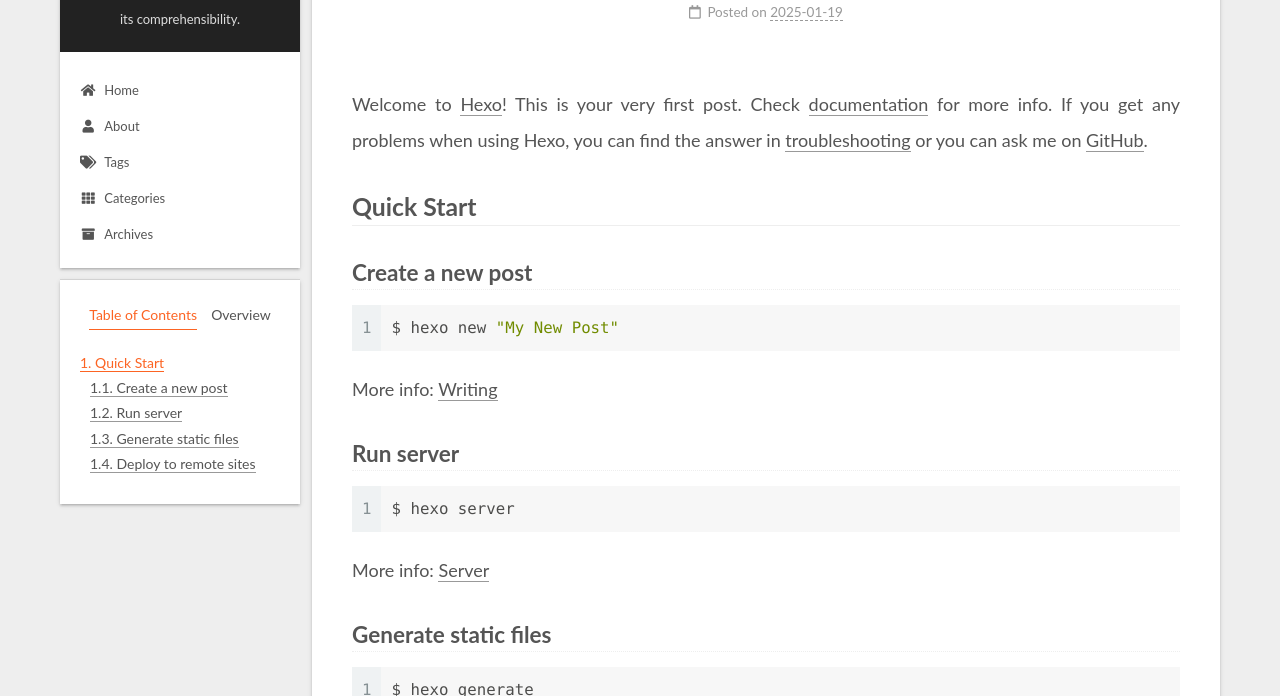
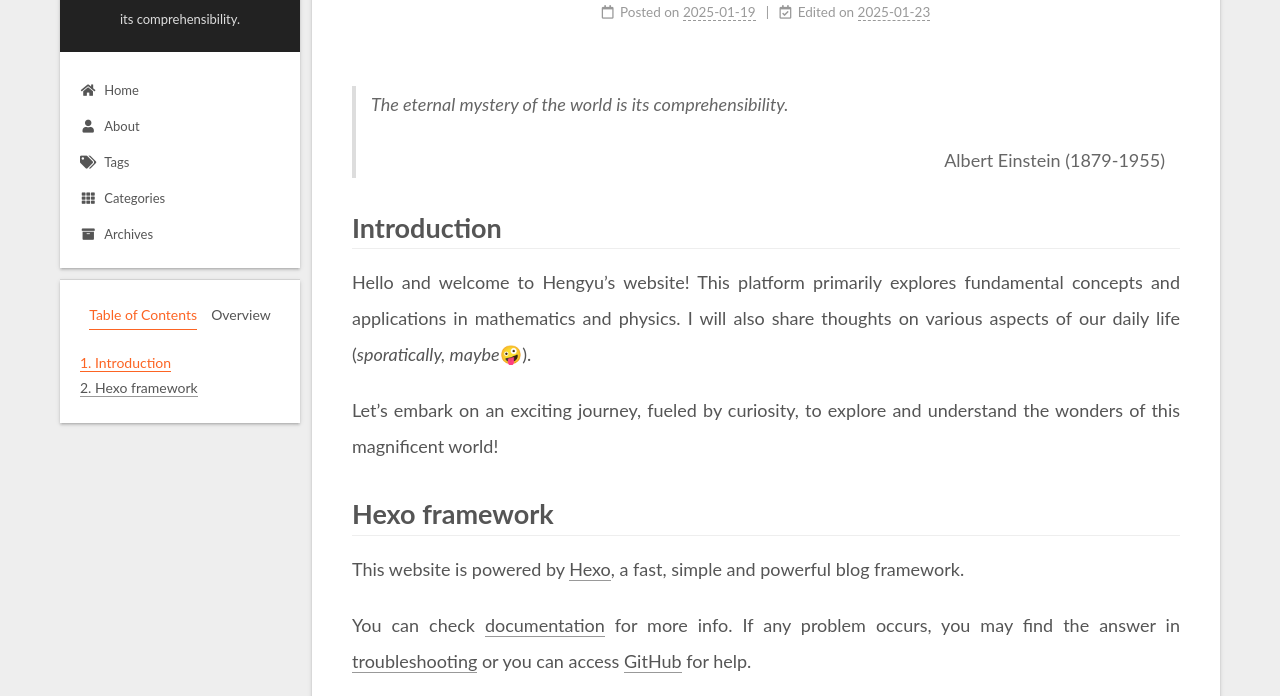
Before and after one commit to hyDSirius/hyDSirius.github.io, a plain HTML site: page 2025/01/19/hello-world/index.html in a window 1280 px wide. Shown: the part 88-784 px from the top of the page. Drawn offline with Linux system fonts and the light colour scheme.

Commit message:
Site updated: 2025-01-23 18:15:29

```diff
--- a/2025/01/19/hello-world/index.html
+++ b/2025/01/19/hello-world/index.html
@@ -5,10 +5,10 @@
 <meta name="viewport" content="width=device-width, initial-scale=1, maximum-scale=2">
 <meta name="theme-color" content="#222">
 <meta name="generator" content="Hexo 7.3.0">
-  <link rel="apple-touch-icon" sizes="180x180" href="/images/apple-touch-icon-next.png">
-  <link rel="icon" type="image/png" sizes="32x32" href="/images/favicon-32x32-next.png">
-  <link rel="icon" type="image/png" sizes="16x16" href="/images/favicon-16x16-next.png">
-  <link rel="mask-icon" href="/images/logo.svg" color="#222">
+  <link rel="apple-touch-icon" sizes="180x180" href="/images/D_apple-touch-icon-next.png">
+  <link rel="icon" type="image/png" sizes="32x32" href="/images/D_favicon-32x32-next.png">
+  <link rel="icon" type="image/png" sizes="16x16" href="/images/D_favicon-16x16-next.png">
+  <link rel="mask-icon" href="/images/D_logo.svg" color="#222">
 
 <link rel="stylesheet" href="/css/main.css">
 
@@ -20,15 +20,15 @@
     var CONFIG = {"hostname":"example.com","root":"/","scheme":"Gemini","version":"7.8.0","exturl":false,"sidebar":{"position":"left","display":"post","padding":18,"offset":12,"onmobile":false},"copycode":{"enable":false,"show_result":false,"style":null},"back2top":{"enable":true,"sidebar":false,"scrollpercent":false},"bookmark":{"enable":false,"color":"#222","save":"auto"},"fancybox":false,"mediumzoom":false,"lazyload":false,"pangu":false,"comments":{"style":"tabs","active":null,"storage":true,"lazyload":false,"nav":null},"algolia":{"hits":{"per_page":10},"labels":{"input_placeholder":"Search for Posts","hits_empty":"We didn't find any results for the search: ${query}","hits_stats":"${hits} results found in ${time} ms"}},"localsearch":{"enable":false,"trigger":"auto","top_n_per_article":1,"unescape":false,"preload":false},"motion":{"enable":true,"async":false,"transition":{"post_block":"fadeIn","post_header":"slideDownIn","post_body":"slideDownIn","coll_header":"slideLeftIn","sidebar":"slideUpIn"}}};
   </script>
 
-  <meta name="description" content="Welcome to Hexo! This is your very first post. Check documentation for more info. If you get any problems when using Hexo, you can find the answer in troubleshooting or you can ask me on GitHub. Quick">
+  <meta name="description" content="The eternal mystery of the world is its comprehensibility. Albert Einstein (1879-1955) IntroductionHello and welcome to Hengyu’s website! This platform primarily explores fundamental concepts and app">
 <meta property="og:type" content="article">
 <meta property="og:title" content="Hello World">
 <meta property="og:url" content="http://example.com/2025/01/19/hello-world/index.html">
 <meta property="og:site_name" content="Hengyu Ding">
-<meta property="og:description" content="Welcome to Hexo! This is your very first post. Check documentation for more info. If you get any problems when using Hexo, you can find the answer in troubleshooting or you can ask me on GitHub. Quick">
+<meta property="og:description" content="The eternal mystery of the world is its comprehensibility. Albert Einstein (1879-1955) IntroductionHello and welcome to Hengyu’s website! This platform primarily explores fundamental concepts and app">
 <meta property="og:locale" content="en_US">
 <meta property="article:published_time" content="2025-01-19T03:17:33.966Z">
-<meta property="article:modified_time" content="2025-01-19T03:17:33.966Z">
+<meta property="article:modified_time" content="2025-01-23T10:13:27.132Z">
 <meta property="article:author" content="hyDSirius">
 <meta name="twitter:card" content="summary">
 
@@ -191,6 +191,13 @@
 
               <time title="Created: 2025-01-19 11:17:33" itemprop="dateCreated datePublished" datetime="2025-01-19T11:17:33+08:00">2025-01-19</time>
             </span>
+              <span class="post-meta-item">
+                <span class="post-meta-item-icon">
+                  <i class="far fa-calendar-check"></i>
+                </span>
+                <span class="post-meta-item-text">Edited on</span>
+                <time title="Modified: 2025-01-23 18:13:27" itemprop="dateModified" datetime="2025-01-23T18:13:27+08:00">2025-01-23</time>
+              </span>
 
 
 
@@ -203,8 +210,15 @@
     <div class="post-body" itemprop="articleBody">
 
 
-        <p>Welcome to <a target="_blank" rel="noopener" href="https://hexo.io/">Hexo</a>! This is your very first post. Check <a target="_blank" rel="noopener" href="https://hexo.io/docs/">documentation</a> for more info. If you get any problems when using Hexo, you can find the answer in <a target="_blank" rel="noopener" href="https://hexo.io/docs/troubleshooting.html">troubleshooting</a> or you can ask me on <a target="_blank" rel="noopener" href="https://github.com/hexojs/hexo/issues">GitHub</a>.</p>
-<h2 id="Quick-Start"><a href="#Quick-Start" class="headerlink" title="Quick Start"></a>Quick Start</h2><h3 id="Create-a-new-post"><a href="#Create-a-new-post" class="headerlink" title="Create a new post"></a>Create a new post</h3><figure class="highlight bash"><table><tr><td class="gutter"><pre><span class="line">1</span><br></pre></td><td class="code"><pre><span class="line">$ hexo new <span class="string">&quot;My New Post&quot;</span></span><br></pre></td></tr></table></figure>
+        <blockquote>
+<p><em>The eternal mystery of the world is its comprehensibility.</em></p>
+<p align='right'>Albert Einstein (1879-1955)</p></blockquote>
+<h1 id="Introduction"><a href="#Introduction" class="headerlink" title="Introduction"></a>Introduction</h1><p>Hello and welcome to Hengyu’s website! This platform primarily explores fundamental concepts and applications in mathematics and physics. I will also share thoughts on various aspects of our daily life (<em>sporatically, maybe</em>🤪).</p>
+<p>Let’s embark on an exciting journey, fueled by curiosity, to explore and understand the wonders of this magnificent world!</p>
+<h1 id="Hexo-framework"><a href="#Hexo-framework" class="headerlink" title="Hexo framework"></a>Hexo framework</h1><p>This website is powered by <a target="_blank" rel="noopener" href="https://hexo.io/">Hexo</a>, a fast, simple and powerful blog framework.</p>
+<p>You can check <a target="_blank" rel="noopener" href="https://hexo.io/docs/">documentation</a> for more info. If any problem occurs, you may find the answer in <a target="_blank" rel="noopener" href="https://hexo.io/docs/troubleshooting.html">troubleshooting</a> or you can access <a target="_blank" rel="noopener" href="https://github.com/hexojs/hexo/issues">GitHub</a> for help.</p>
+<h2 id="Useful-Commands"><a href="#Useful-Commands" class="headerlink" title="Useful Commands"></a>Useful Commands</h2><p>You can run the commands below in <strong>Git Bash</strong> to create and publish your own blogs.</p>
+<h3 id="Create-a-new-post"><a href="#Create-a-new-post" class="headerlink" title="Create a new post"></a>Create a new post</h3><figure class="highlight bash"><table><tr><td class="gutter"><pre><span class="line">1</span><br></pre></td><td class="code"><pre><span class="line">$ hexo new <span class="string">&quot;My New Post&quot;</span></span><br></pre></td></tr></table></figure>
 
 <p>More info: <a target="_blank" rel="noopener" href="https://hexo.io/docs/writing.html">Writing</a></p>
 <h3 id="Run-server"><a href="#Run-server" class="headerlink" title="Run server"></a>Run server</h3><figure class="highlight bash"><table><tr><td class="gutter"><pre><span class="line">1</span><br></pre></td><td class="code"><pre><span class="line">$ hexo server</span><br></pre></td></tr></table></figure>
@@ -286,7 +300,7 @@
 
       <!--noindex-->
       <div class="post-toc-wrap sidebar-panel">
-          <div class="post-toc motion-element"><ol class="nav"><li class="nav-item nav-level-2"><a class="nav-link" href="#Quick-Start"><span class="nav-number">1.</span> <span class="nav-text">Quick Start</span></a><ol class="nav-child"><li class="nav-item nav-level-3"><a class="nav-link" href="#Create-a-new-post"><span class="nav-number">1.1.</span> <span class="nav-text">Create a new post</span></a></li><li class="nav-item nav-level-3"><a class="nav-link" href="#Run-server"><span class="nav-number">1.2.</span> <span class="nav-text">Run server</span></a></li><li class="nav-item nav-level-3"><a class="nav-link" href="#Generate-static-files"><span class="nav-number">1.3.</span> <span class="nav-text">Generate static files</span></a></li><li class="nav-item nav-level-3"><a class="nav-link" href="#Deploy-to-remote-sites"><span class="nav-number">1.4.</span> <span class="nav-text">Deploy to remote sites</span></a></li></ol></li></ol></div>
+          <div class="post-toc motion-element"><ol class="nav"><li class="nav-item nav-level-1"><a class="nav-link" href="#Introduction"><span class="nav-number">1.</span> <span class="nav-text">Introduction</span></a></li><li class="nav-item nav-level-1"><a class="nav-link" href="#Hexo-framework"><span class="nav-number">2.</span> <span class="nav-text">Hexo framework</span></a><ol class="nav-child"><li class="nav-item nav-level-2"><a class="nav-link" href="#Useful-Commands"><span class="nav-number">2.1.</span> <span class="nav-text">Useful Commands</span></a><ol class="nav-child"><li class="nav-item nav-level-3"><a class="nav-link" href="#Create-a-new-post"><span class="nav-number">2.1.1.</span> <span class="nav-text">Create a new post</span></a></li><li class="nav-item nav-level-3"><a class="nav-link" href="#Run-server"><span class="nav-number">2.1.2.</span> <span class="nav-text">Run server</span></a></li><li class="nav-item nav-level-3"><a class="nav-link" href="#Generate-static-files"><span class="nav-number">2.1.3.</span> <span class="nav-text">Generate static files</span></a></li><li class="nav-item nav-level-3"><a class="nav-link" href="#Deploy-to-remote-sites"><span class="nav-number">2.1.4.</span> <span class="nav-text">Deploy to remote sites</span></a></li></ol></li></ol></li></ol></div>
       </div>
       <!--/noindex-->
 
```
Also changed, not shown: archives/2025/01/index.html (+4 -4 lines), archives/2025/index.html (+4 -4 lines), archives/index.html (+4 -4 lines), index.html (+20 -6 lines), images/D_apple-touch-icon-next.png (added), images/D_favicon-16x16-next.png (added), images/D_favicon-32x32-next.png (added), images/D_logo.svg (added).
